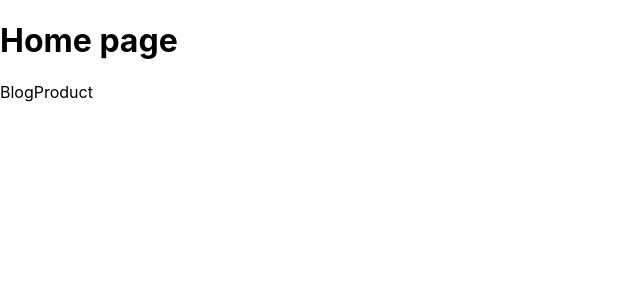
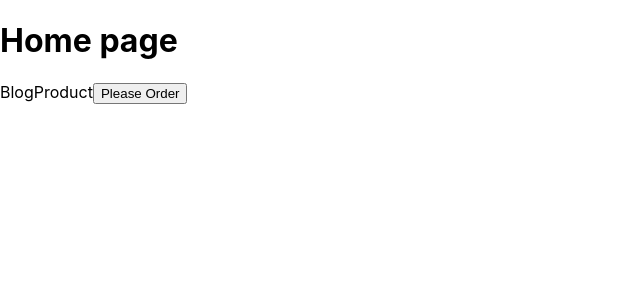
Before and after one commit to zihadul10101/fundamental_lern_next.js, a Next.js app: page / in a window 1280 px wide. Shown: the top 300 px of the page, without its empty margins (0-640 px from the left). Built offline with nearby package versions, Linux system fonts and the light colour scheme.

Commit message:
Navigating Programmatically

```diff
--- a/pages/index.js
+++ b/pages/index.js
@@ -1,7 +1,13 @@
 import Link from 'next/link';
+import { useRouter } from 'next/router';
 import React from 'react';
 
 const Home = () => {
+  const router = useRouter()
+  const handleonClick = () => {
+    console.log("placing your order");
+    router.push('/product')
+  }
   return (
     <div>
       <h1>Home page</h1>
@@ -11,6 +17,7 @@ const Home = () => {
       <Link href="/product">
         <a>Product</a>
       </Link>
+      <button onClick={handleonClick}>Please Order</button>
     </div>
   );
 };
```
